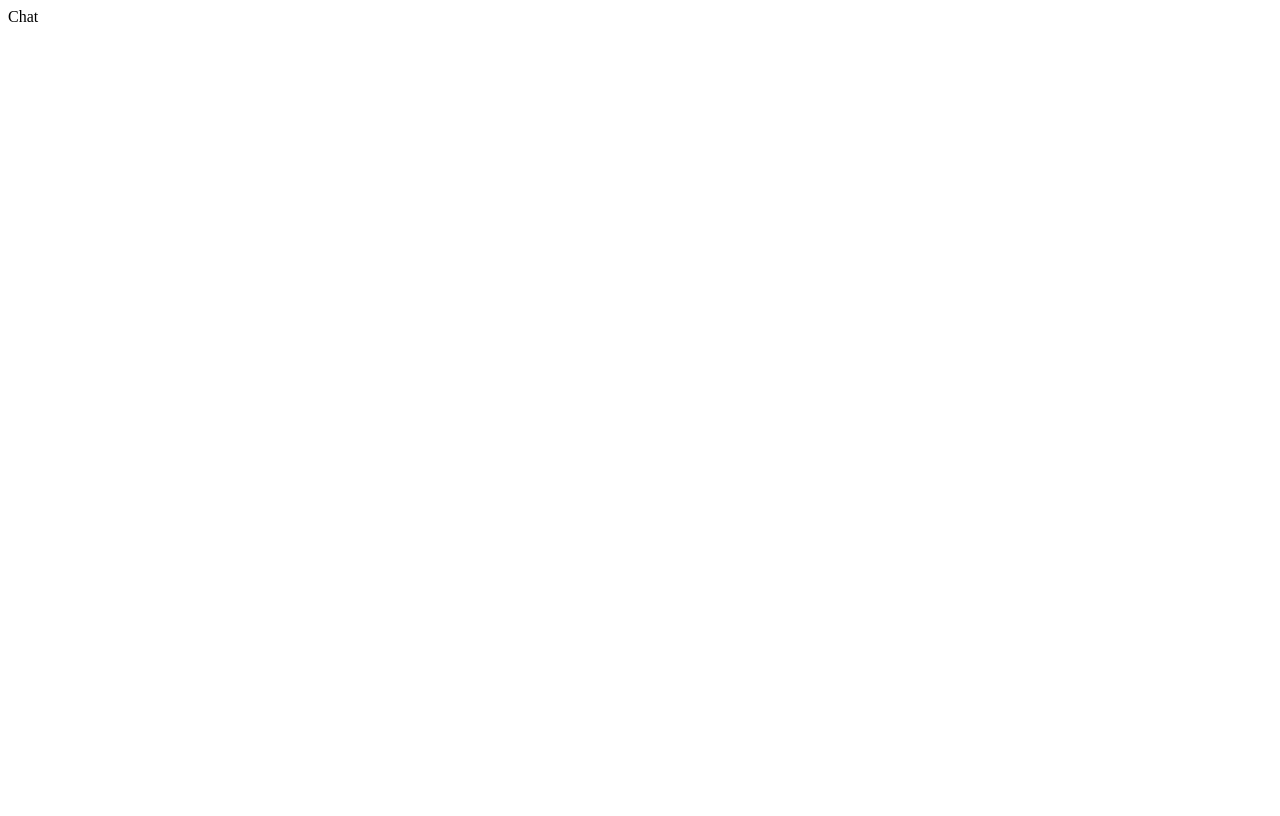
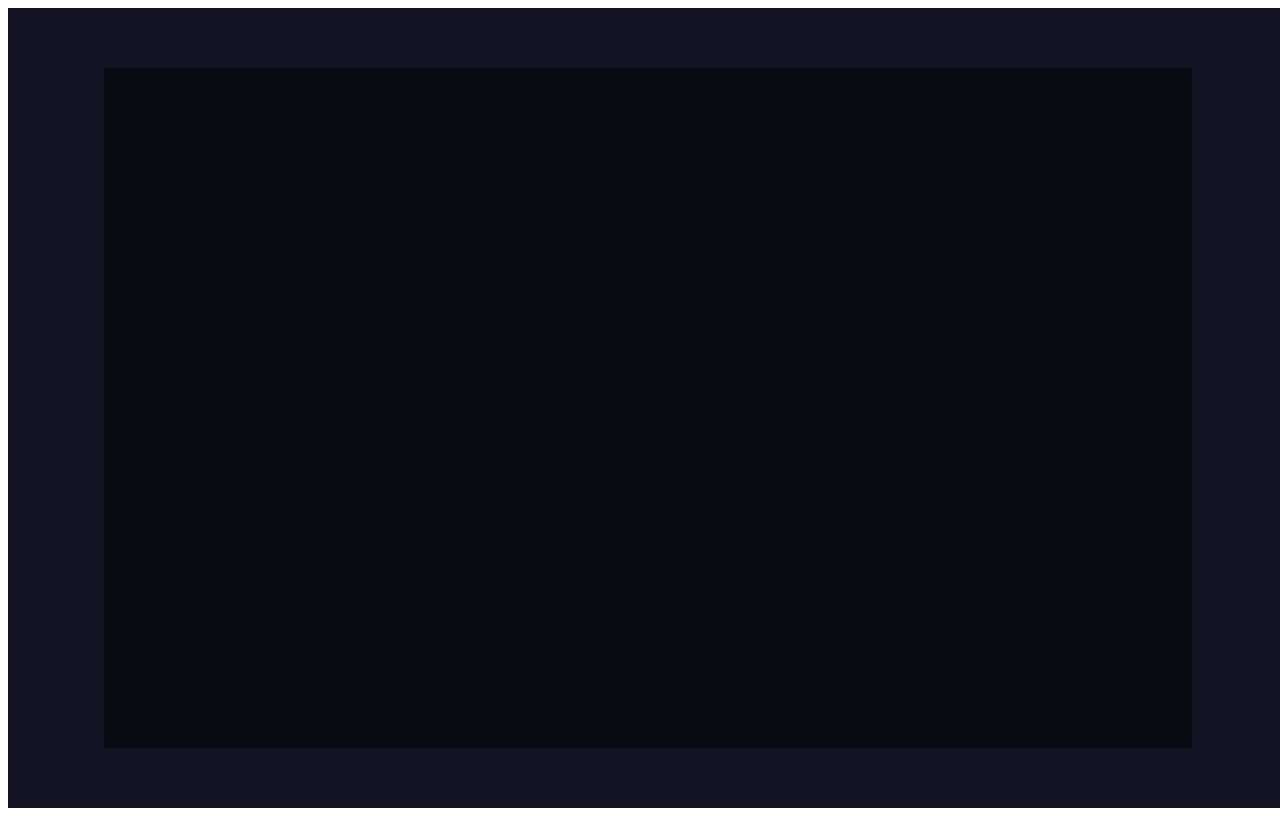
Before and after one commit to LayconJohn/real-time-chat, a React (Vite) app in the folder frontend/: page / in a window 1280 px wide. Built offline with nearby package versions, Linux system fonts and the light colour scheme.

Commit message:
style: create container chat

```diff
--- a/frontend/src/pages/Chat.jsx
+++ b/frontend/src/pages/Chat.jsx
@@ -1,9 +1,34 @@
 import React from "react";
+import styled from "styled-components";
 
 export default function Chat() {
   return(
-    <>
-      Chat
-    </>
+    <Container>
+      <div className="container">
+
+      </div>
+    </Container>
   );
 }
+
+const Container = styled.div`
+  height: 100vh;
+  width: 100vw;
+  display: flex;
+  flex-direction: column;
+  justify-content: center;
+  align-items: center;
+  gap: 1rem;
+  background-color: #131324;
+
+  .container{
+    height: 85vh;
+    width: 85vw;
+    background-color: #00000076;
+    display: grid;
+    grid-template-columns: 25% 75%;
+    @media screen and (min-width: 720px) and (max-width: 1080px) {
+      grid-template-columns: 35% 65%;
+    }
+  }
+`;
--- a/frontend/src/utils/APIRoutes.js
+++ b/frontend/src/utils/APIRoutes.js
@@ -2,3 +2,4 @@
 export const signUpRouter = `${host}/api/auth/sign-up`;
 export const signInRouter = `${host}/api/auth/sign-in`;
 export const setAvatarRouter = `${host}/api/auth/set-avatar`;
+export const allUsersRouter = `${host}/api/auth/all-users`;
```
Also changed, not shown: frontend/src/components/Contacts.jsx (added).
